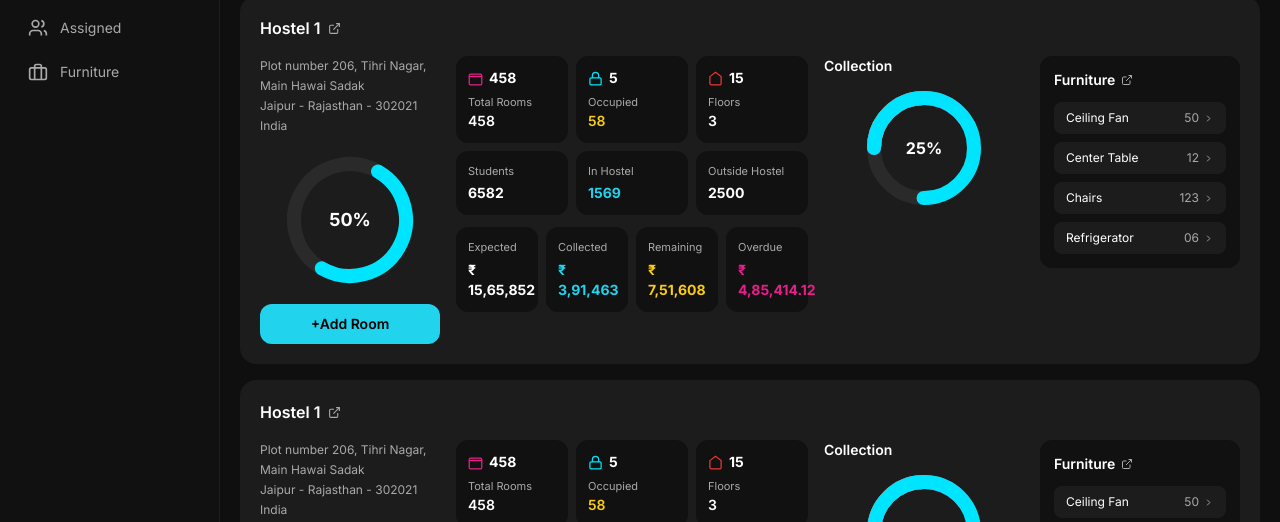
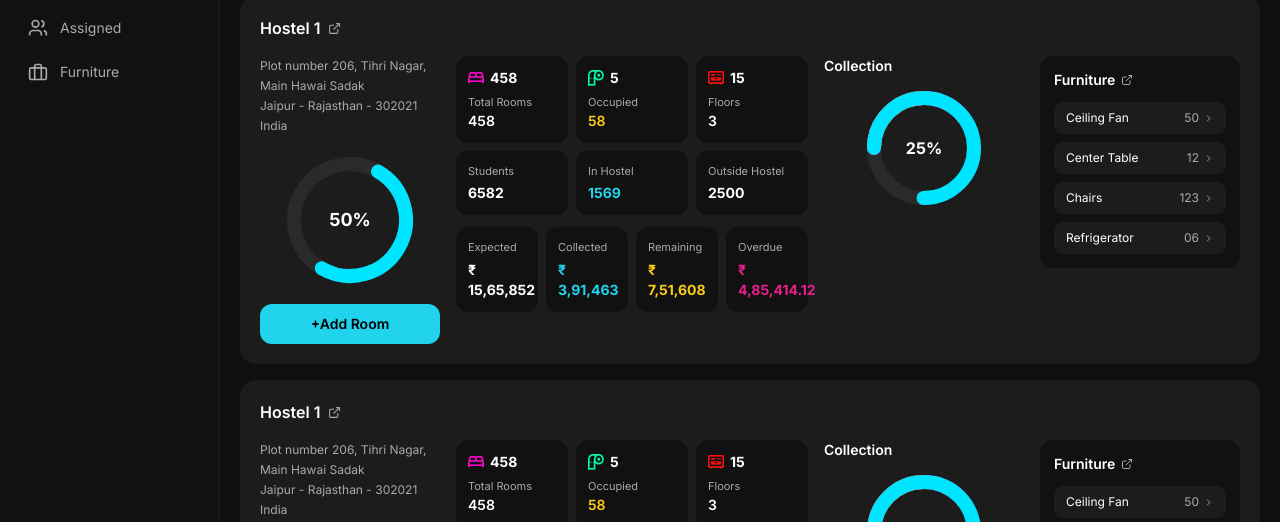
Before and after one commit to johndakshak/hostel_mgt_dashboard, a website: page hostels.html in a window 1280 px wide. Shown: the part 204-726 px from the top of the page. Drawn offline with nearby package versions, Linux system fonts and the light colour scheme.

Commit message:
chore: update icons in room section

```diff
--- a/hostels.html
+++ b/hostels.html
@@ -141,7 +141,7 @@
           <div class="grid grid-cols-3 gap-2">
             <div class="bg-[#111] rounded-xl p-3">
               <div class="flex items-center gap-1.5 mb-1.5">
-                <svg width="15" height="15" viewBox="0 0 24 24" fill="none" stroke="#e91e8c" stroke-width="2"><path d="M2 9V7a2 2 0 0 1 2-2h16a2 2 0 0 1 2 2v2"/><path d="M2 9h20v11a2 2 0 0 1-2 2H4a2 2 0 0 1-2-2z"/></svg>
+                <img src="/images/Vector (36).png" alt="" class="w-4">
                 <span class="text-sm font-bold">458</span>
               </div>
               <div class="text-[11px] text-[#aaa]">Total Rooms</div>
@@ -149,7 +149,7 @@
             </div>
             <div class="bg-[#111] rounded-xl p-3">
               <div class="flex items-center gap-1.5 mb-1.5">
-                <svg width="15" height="15" viewBox="0 0 24 24" fill="none" stroke="#00e5ff" stroke-width="2"><rect x="3" y="11" width="18" height="11" rx="2"/><path d="M7 11V7a5 5 0 0 1 10 0v4"/></svg>
+                <img src="/images/Vector (37).png" alt="" class="w-4">
                 <span class="text-sm font-bold">5</span>
               </div>
               <div class="text-[11px] text-[#aaa]">Occupied</div>
@@ -157,7 +157,7 @@
             </div>
             <div class="bg-[#111] rounded-xl p-3">
               <div class="flex items-center gap-1.5 mb-1.5">
-                <svg width="15" height="15" viewBox="0 0 24 24" fill="none" stroke="#e53935" stroke-width="2"><path d="M3 9l9-7 9 7v11a2 2 0 0 1-2 2H5a2 2 0 0 1-2-2z"/></svg>
+                <img src="/images/feKitchenCooker2.png" alt="" class="w-4">
                 <span class="text-sm font-bold">15</span>
               </div>
               <div class="text-[11px] text-[#aaa]">Floors</div>
@@ -252,15 +252,18 @@
         <div class="flex flex-col gap-2">
           <div class="grid grid-cols-3 gap-2">
             <div class="bg-[#111] rounded-xl p-3">
-              <div class="flex items-center gap-1.5 mb-1.5"><svg width="15" height="15" viewBox="0 0 24 24" fill="none" stroke="#e91e8c" stroke-width="2"><path d="M2 9V7a2 2 0 0 1 2-2h16a2 2 0 0 1 2 2v2"/><path d="M2 9h20v11a2 2 0 0 1-2 2H4a2 2 0 0 1-2-2z"/></svg><span class="text-sm font-bold">458</span></div>
+              <div class="flex items-center gap-1.5 mb-1.5">
+                <img src="/images/Vector (36).png" alt="" class="w-4"><span class="text-sm font-bold">458</span></div>
               <div class="text-[11px] text-[#aaa]">Total Rooms</div><div class="text-sm font-semibold">458</div>
             </div>
             <div class="bg-[#111] rounded-xl p-3">
-              <div class="flex items-center gap-1.5 mb-1.5"><svg width="15" height="15" viewBox="0 0 24 24" fill="none" stroke="#00e5ff" stroke-width="2"><rect x="3" y="11" width="18" height="11" rx="2"/><path d="M7 11V7a5 5 0 0 1 10 0v4"/></svg><span class="text-sm font-bold">5</span></div>
+              <div class="flex items-center gap-1.5 mb-1.5">
+                <img src="/images/Vector (37).png" alt="" class="w-4"><span class="text-sm font-bold">5</span></div>
               <div class="text-[11px] text-[#aaa]">Occupied</div><div class="text-sm font-semibold text-yellow-400">58</div>
             </div>
             <div class="bg-[#111] rounded-xl p-3">
-              <div class="flex items-center gap-1.5 mb-1.5"><svg width="15" height="15" viewBox="0 0 24 24" fill="none" stroke="#e53935" stroke-width="2"><path d="M3 9l9-7 9 7v11a2 2 0 0 1-2 2H5a2 2 0 0 1-2-2z"/></svg><span class="text-sm font-bold">15</span></div>
+              <div class="flex items-center gap-1.5 mb-1.5">
+                <img src="/images/feKitchenCooker2.png" alt="" class="w-4"><span class="text-sm font-bold">15</span></div>
               <div class="text-[11px] text-[#aaa]">Floors</div><div class="text-sm font-semibold">3</div>
             </div>
           </div>
```
